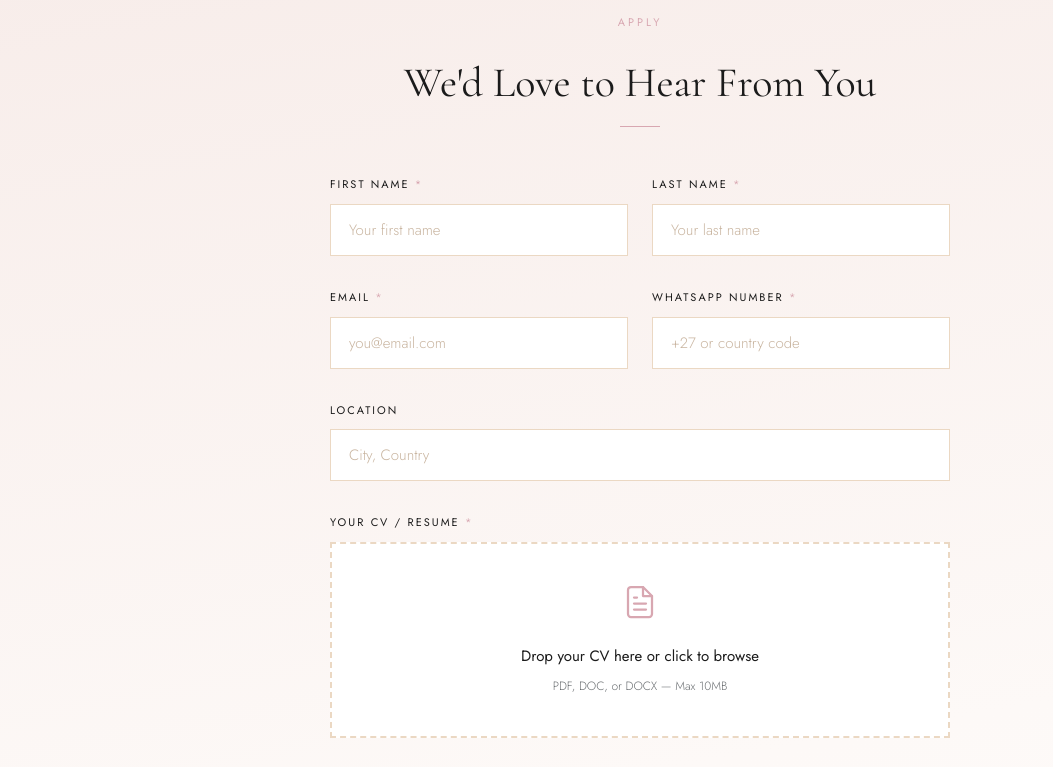
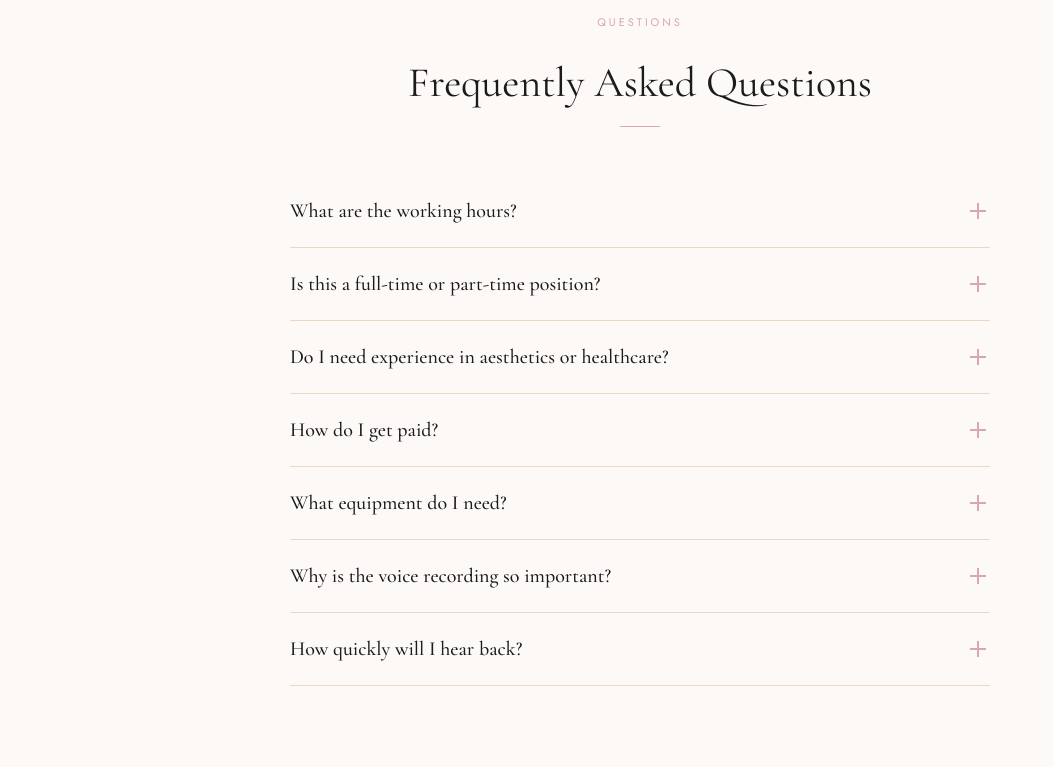
Before and after one commit to realestateinvestorceo/medglo-careers, a plain HTML site: page index.html in a window 1280 px wide. Shown: the part 5500-6267 px from the top of the page, without its empty margins (0-1053 px from the left). Drawn offline with nearby package versions, Linux system fonts and the light colour scheme.

Commit message:
Add FAQ section with working hours (10am-6pm PT)
Co-Authored-By: Claude Opus 4.5 <noreply@anthropic.com>

```diff
--- a/index.html
+++ b/index.html
@@ -867,6 +867,99 @@
     50% { box-shadow: 0 0 0 16px rgba(216,167,177,0); }
   }
 
+  /* ---- FAQ ---- */
+  .faq-section {
+    background: var(--soft-cream);
+  }
+
+  .faq-list {
+    max-width: 700px;
+    margin: 0 auto;
+  }
+
+  .faq-item {
+    border-bottom: 1px solid var(--warm-sand);
+  }
+
+  .faq-question {
+    width: 100%;
+    text-align: left;
+    padding: 24px 0;
+    background: none;
+    border: none;
+    cursor: pointer;
+    display: flex;
+    justify-content: space-between;
+    align-items: center;
+    font-family: 'Cormorant Garamond', serif;
+    font-size: 20px;
+    font-weight: 500;
+    color: var(--ink-black);
+    transition: color 0.3s;
+  }
+
+  .faq-question:hover {
+    color: var(--petal-rose);
+  }
+
+  .faq-icon {
+    width: 24px;
+    height: 24px;
+    position: relative;
+    flex-shrink: 0;
+    margin-left: 16px;
+  }
+
+  .faq-icon::before,
+  .faq-icon::after {
+    content: '';
+    position: absolute;
+    background: var(--petal-rose);
+    transition: transform 0.3s;
+  }
+
+  .faq-icon::before {
+    width: 16px;
+    height: 2px;
+    top: 50%;
+    left: 50%;
+    transform: translate(-50%, -50%);
+  }
+
+  .faq-icon::after {
+    width: 2px;
+    height: 16px;
+    top: 50%;
+    left: 50%;
+    transform: translate(-50%, -50%);
+  }
+
+  .faq-item.active .faq-icon::after {
+    transform: translate(-50%, -50%) rotate(90deg);
+  }
+
+  .faq-answer {
+    max-height: 0;
+    overflow: hidden;
+    transition: max-height 0.3s ease, padding 0.3s ease;
+  }
+
+  .faq-item.active .faq-answer {
+    max-height: 500px;
+    padding-bottom: 24px;
+  }
+
+  .faq-answer p {
+    font-size: 15px;
+    color: var(--slate-taupe);
+    line-height: 1.8;
+    margin: 0;
+  }
+
+  .faq-answer p + p {
+    margin-top: 12px;
+  }
+
   /* ---- RESPONSIVE ---- */
   @media (max-width: 768px) {
     .about-grid { grid-template-columns: 1fr; gap: 40px; }
@@ -874,6 +967,7 @@
     .comp-grid { grid-template-columns: 1fr; }
     .form-row { grid-template-columns: 1fr; }
     .section { padding: 72px 20px; }
+    .faq-question { font-size: 18px; }
   }
 </style>
 </head>
@@ -1044,6 +1138,87 @@
   </div>
 </section>
 
+<!-- ==================== FAQ ==================== -->
+<section class="section faq-section">
+  <div class="section-inner">
+    <div class="section-label">Questions</div>
+    <h2 class="section-title">Frequently Asked Questions</h2>
+    <div class="section-divider"></div>
+
+    <div class="faq-list">
+      <div class="faq-item">
+        <button class="faq-question" onclick="toggleFaq(this)">
+          What are the working hours?
+          <span class="faq-icon"></span>
+        </button>
+        <div class="faq-answer">
+          <p><strong>10:00 AM to 6:00 PM Pacific Time (US)</strong>, Monday through Friday. This translates to night shift hours in the Philippines (approximately 1:00 AM to 9:00 AM PHT, depending on daylight saving time).</p>
+        </div>
+      </div>
+
+      <div class="faq-item">
+        <button class="faq-question" onclick="toggleFaq(this)">
+          Is this a full-time or part-time position?
+          <span class="faq-icon"></span>
+        </button>
+        <div class="faq-answer">
+          <p>This is a <strong>full-time position</strong> — 40 hours per week, 8 hours per day. We're looking for someone who wants long-term stability, not a side gig.</p>
+        </div>
+      </div>
+
+      <div class="faq-item">
+        <button class="faq-question" onclick="toggleFaq(this)">
+          Do I need experience in aesthetics or healthcare?
+          <span class="faq-icon"></span>
+        </button>
+        <div class="faq-answer">
+          <p>Not required, but helpful. What matters most is your phone presence, warmth, and ability to make people feel comfortable. We'll train you on the services — you just need to be great with people.</p>
+        </div>
+      </div>
+
+      <div class="faq-item">
+        <button class="faq-question" onclick="toggleFaq(this)">
+          How do I get paid?
+          <span class="faq-icon"></span>
+        </button>
+        <div class="faq-answer">
+          <p>Payment is made monthly via your preferred method (Wise, PayPal, or direct bank transfer). Your base pay is guaranteed, and bonuses are calculated based on confirmed bookings and patient shows.</p>
+        </div>
+      </div>
+
+      <div class="faq-item">
+        <button class="faq-question" onclick="toggleFaq(this)">
+          What equipment do I need?
+          <span class="faq-icon"></span>
+        </button>
+        <div class="faq-answer">
+          <p>You'll need a computer, reliable high-speed internet, a quiet workspace for calls, and a headset with a good microphone. We provide all software, phone systems, and training.</p>
+        </div>
+      </div>
+
+      <div class="faq-item">
+        <button class="faq-question" onclick="toggleFaq(this)">
+          Why is the voice recording so important?
+          <span class="faq-icon"></span>
+        </button>
+        <div class="faq-answer">
+          <p>Because this role is all about how you sound on the phone. Your resume tells us your background, but your voice tells us if you're the right fit. We want to hear your natural warmth, clarity, and energy — the same qualities our patients will experience.</p>
+        </div>
+      </div>
+
+      <div class="faq-item">
+        <button class="faq-question" onclick="toggleFaq(this)">
+          How quickly will I hear back?
+          <span class="faq-icon"></span>
+        </button>
+        <div class="faq-answer">
+          <p>We review every application personally. If your experience and voice recording are a good fit, we'll reach out via WhatsApp within 5 business days to schedule a conversation.</p>
+        </div>
+      </div>
+    </div>
+  </div>
+</section>
+
 <!-- ==================== APPLICATION ==================== -->
 <section class="section apply-section" id="apply">
   <div class="section-inner">
@@ -1181,6 +1356,20 @@
   // ============ CONFIGURATION ============
   // Replace with your Google Apps Script Web App URL after setup
   const GOOGLE_SCRIPT_URL = 'https://script.google.com/macros/s/AKfycbyucdkBzPJlixOclPhNCz7c2FkVLCE9gonck3vHHhZcZzXeThd52RsuxPpLEWcAdD0T/exec';
+
+  // ---- FAQ Toggle ----
+  function toggleFaq(button) {
+    const item = button.parentElement;
+    const isActive = item.classList.contains('active');
+
+    // Close all other items
+    document.querySelectorAll('.faq-item').forEach(i => i.classList.remove('active'));
+
+    // Toggle current item
+    if (!isActive) {
+      item.classList.add('active');
+    }
+  }
 
   // ---- File Upload Handling ----
   function setupUploadZone(zoneId, inputId, filenameId) {
```
